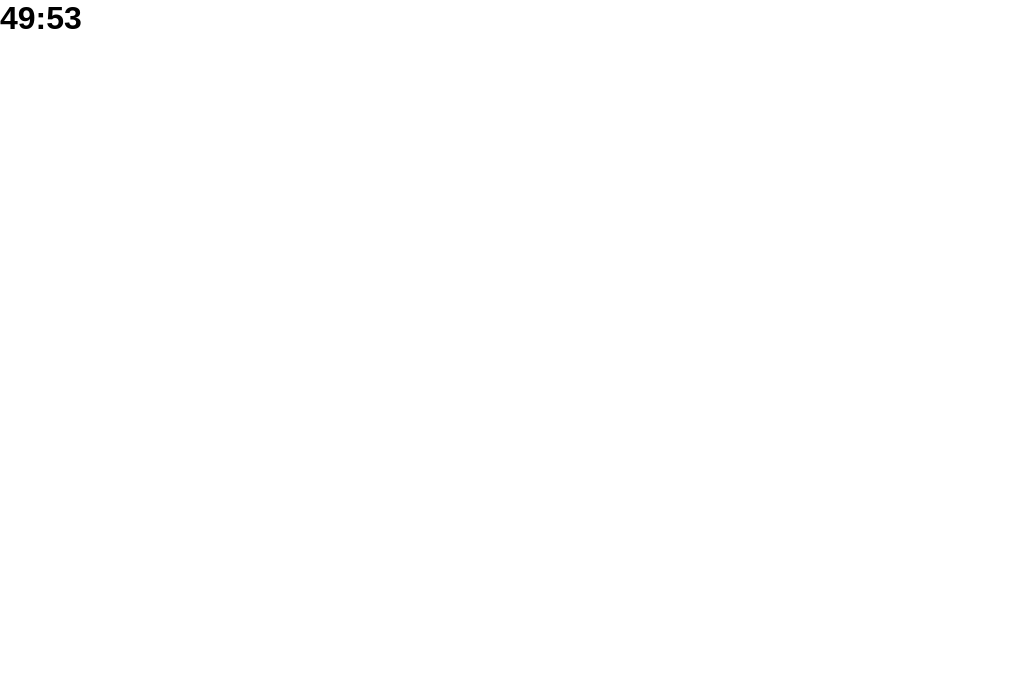
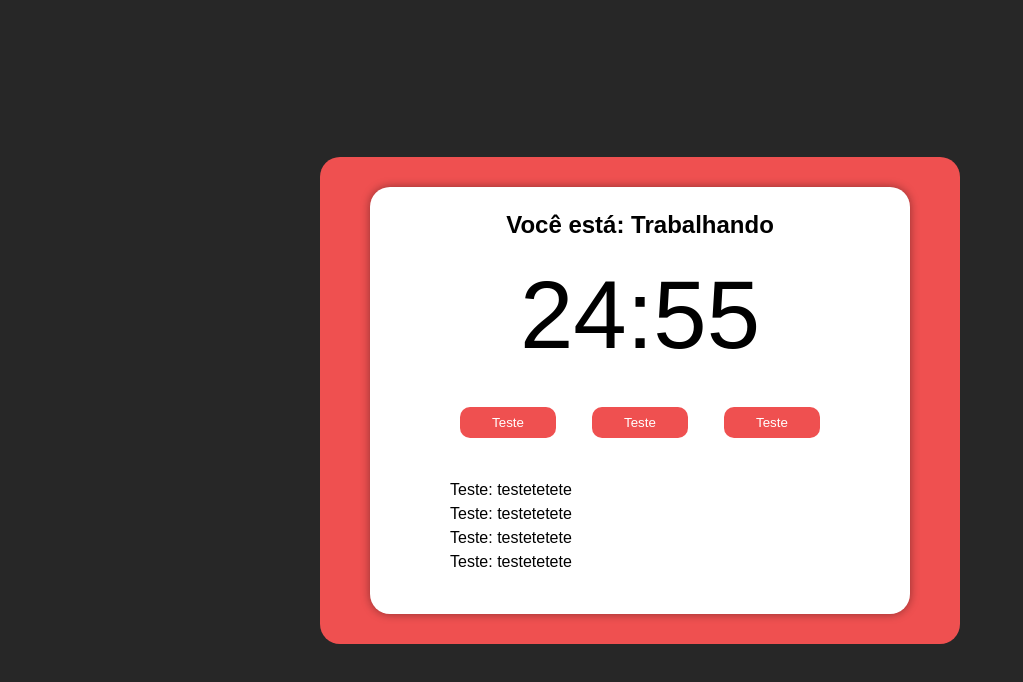
Before and after one commit to moisesBarsoti/tecnicaPomodoro, a React (Vite) app: page / in a window 1280 px wide. Shown: the top 682 px of the page, without its empty margins (0-1023 px from the left). Built offline with nearby package versions, Linux system fonts and the light colour scheme.

Commit message:
Subindo Arquivos

```diff
--- a/src/App.css
+++ b/src/App.css
@@ -0,0 +1,20 @@
+.container {
+    display: flex;
+    justify-content: center;
+    align-items: center;
+    flex-direction: column;
+    text-align: center;
+    line-height: 1.5;
+}
+
+.container .colorBg {
+    width: 40rem;
+    background-color: var(--color-verde-agua);
+    border-radius: 20px;
+}
+
+.container .colorBgWorking {
+    width: 40rem;
+    background-color: var(--color-red);
+    border-radius: 20px;
+}
--- a/src/App.tsx
+++ b/src/App.tsx
@@ -1,10 +1,17 @@
-import { Pomodorotimer } from './components/PomodoroTimer/PomodoroTimer';
+import { Pomodorotimer } from "./components/PomodoroTimer/PomodoroTimer";
 import "./App.css";
 
 export const App = () => {
   return (
-    <div>
-      <Pomodorotimer defaultPomodoroTime={3000} />
+    <div className="container">
+      <div className="colorBgWorking">
+        <Pomodorotimer
+          pomodoroTime={1500}
+          shortRestTime={300}
+          longRestTime={900}
+          cycles={4}
+        />
+      </div>
     </div>
   );
 };
--- /dev/null
+++ b/src/components/PomodoroTimer/PomodoroTimer.css
@@ -0,0 +1,36 @@
+.pomodoro {
+    background-color: var(--color-white);
+    margin: 30px 50px;
+    padding: 20px 5rem;
+    border-radius: 20px;
+    box-shadow: 0 0 10px rgba(0, 0, 0, .4);
+}
+
+.pomodoro .timer {
+    font-size: 6rem;
+}
+
+.pomodoro .controls {
+    display: flex;
+    gap: 1rem;
+}
+
+.pomodoro button {
+    background-color: var(--color-verde-agua);
+    border: none;
+    border-radius: 10px;
+    cursor: pointer;
+    padding: .5rem 2rem;
+    color: var(--color-black);
+    margin: 20px auto;
+}
+
+.colorBgWorking .pomodoro button {
+    background-color: var(--color-red);
+    color: var(--color-white);
+}
+
+.pomodoro .details {
+    margin: 20px 0;
+    text-align: start;
+}
--- a/src/components/PomodoroTimer/PomodoroTimer.tsx
+++ b/src/components/PomodoroTimer/PomodoroTimer.tsx
@@ -1,21 +1,38 @@
 import { useState } from "react";
 import { useInterval } from "../../hooks/useInterval";
-import { SecondsToTime } from "../../utils/SecondsToTime";
+import { Button } from "../Botao/Botao";
+import { Timer } from "../Timer/Timer";
+import "./PomodoroTimer.css";
 
 interface Props {
-  defaultPomodoroTime: number;
+  pomodoroTime: number;
+  shortRestTime: number;
+  longRestTime: number;
+  cycles: number;
 }
 
 export const Pomodorotimer = (props: Props): JSX.Element => {
-  const [mainTime, setMainTime] = useState(props.defaultPomodoroTime);
+  const [mainTime, setMainTime] = useState(props.pomodoroTime);
 
   useInterval(() => {
     setMainTime(mainTime - 1);
   }, 1000);
 
   return (
-    <div>
-      <h1>{SecondsToTime(mainTime)}</h1>
+    <div className="pomodoro">
+      <h2>Você está: Trabalhando</h2>
+      <Timer mainTime={mainTime} />
+      <div className="controls">
+        <Button text="Teste" onClick={() => alert("oi")}></Button>
+        <Button text="Teste" onClick={() => alert("oi")}></Button>
+        <Button text="Teste" onClick={() => alert("oi")}></Button>
+      </div>
+      <div className="details">
+        <p>Teste: testetetete</p>
+        <p>Teste: testetetete</p>
+        <p>Teste: testetetete</p>
+        <p>Teste: testetetete</p>
+      </div>
     </div>
   );
 };
--- /dev/null
+++ b/src/components/Timer/Timer.tsx
@@ -0,0 +1,9 @@
+import { SecondsToTime } from "../../utils/SecondsToTime";
+
+interface Props {
+  mainTime: number;
+}
+
+export function Timer(props: Props): JSX.Element {
+  return <div className="timer">{SecondsToTime(props.mainTime)}</div>;
+}
--- a/src/index.css
+++ b/src/index.css
@@ -8,3 +8,99 @@
     -webkit-font-smoothing: antialiased;
     -moz-osx-font-smoothing: grayscale;
 }
+
+:root {
+    /* Cores global */
+    --bg-color: #272727;
+    --color-white: #fff;
+    --color-black: #000;
+
+    /* Cores Traballhando */
+    --color-verde-agua: #41e1ba;
+
+    /* Working */
+    --color-red: #ef5050;
+}
+
+body {
+    background-color: var(--bg-color);
+    display: flex;
+    justify-content: center;
+    align-items: center;
+    min-height: 100vh;
+}
+
+.working {
+    background: var(--color-red);
+}
+
+.hidden {
+    display: none;
+}
+
+
+/* Responsividade */
+
+@media (max-width: 40rem) {
+    html {
+        font-size: 20%;
+    }
+
+    body {
+        flex-direction: column;
+        padding: 1rem;
+    }
+
+    .working {
+        width: 100%;
+        padding: 1rem;
+    }
+}
+
+@media (max-width: 40rem) {
+    html {
+        font-size: 70%;
+    }
+
+    body {
+        flex-direction: column;
+        padding: 1rem;
+    }
+
+    .working {
+        width: 100%;
+        padding: 1rem;
+    }
+}
+
+@media (min-width: 40rem) and (max-width: 60rem) {
+    html {
+        font-size: 80%;
+    }
+
+    body {
+        flex-direction: row;
+        padding: 2rem;
+    }
+
+    .working {
+        width: 50%;
+        padding: 2rem;
+    }
+}
+
+@media (min-width: 60rem) {
+    html {
+        font-size: 100%;
+    }
+
+    body {
+        flex-direction: row;
+        padding: 3rem;
+    }
+
+    .working {
+        width: 33%;
+        padding: 3rem;
+    }
+}
```
